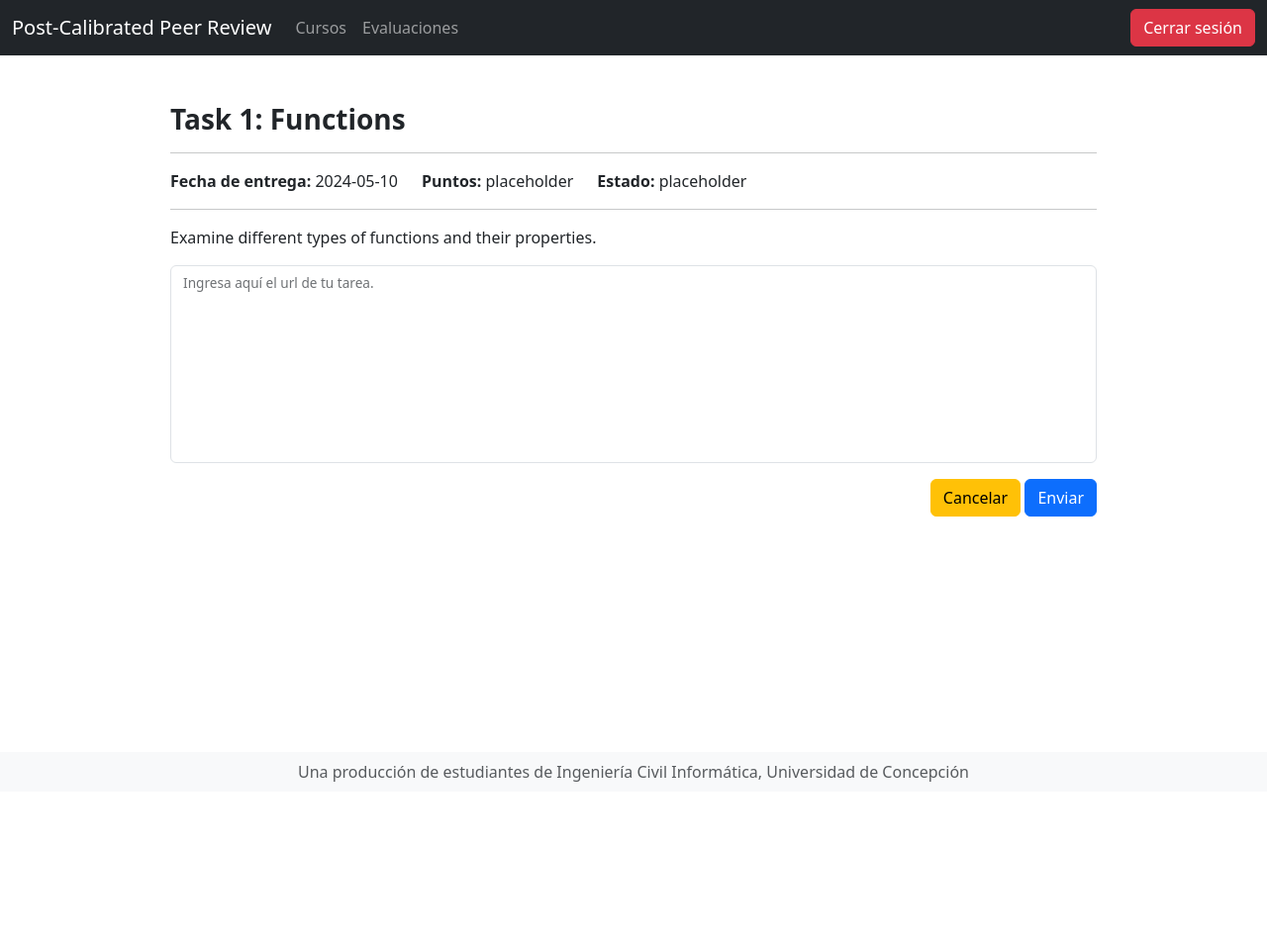
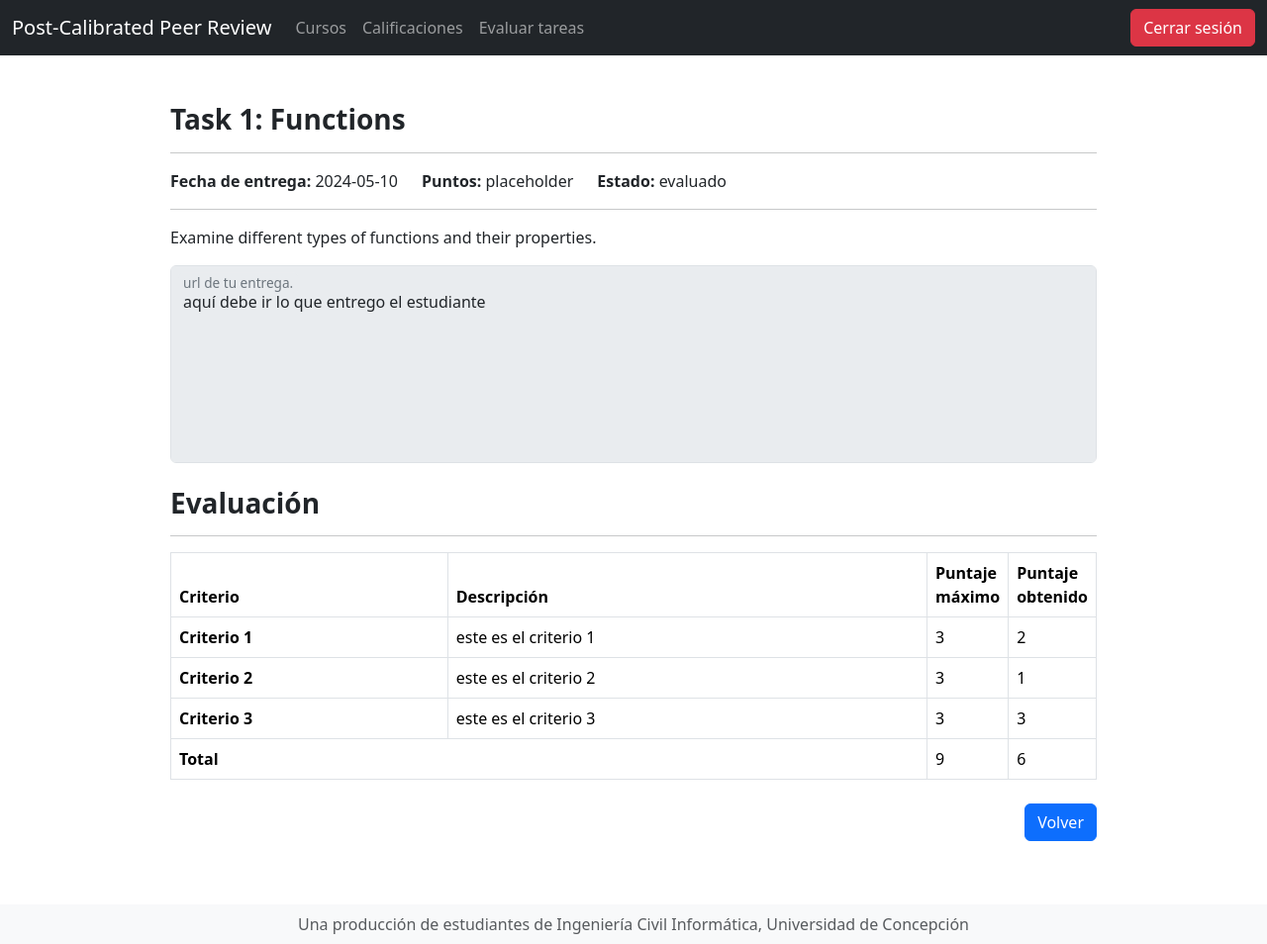
Before and after one commit to gllrmoliva/PostCPRweb, a Flask app: page /student/t/4 in a window 1280 px wide. Shown: the whole page at 99% size. Before the commit the page ends 790 px from the top, so only its background shows below. Run offline with Flask 3, Linux system fonts and the light colour scheme; a user stored in the database is signed in; data comes from the database, SQL or seed files in the repository.

Commit message:
evaluar tarea student, tareas a evaluar student, estados en upload task

```diff
--- a/app/student/views.py
+++ b/app/student/views.py
@@ -101,7 +101,9 @@
 
     task = database.get_task(task_id)
 
-    return render_template('student/uploadtask.html', task = task)
+    # Esto ahora mismo muestra distintas cosas dependiento del estado
+    # estos son : entregado, no entregado, pendiente, evaluado
+    return render_template('student/uploadtask.html', task = task,estado = "evaluado")
 
 
 @student.route("/t/<task_id>", methods = ['POST'])
@@ -112,9 +114,45 @@
     entregar la tarea a la base de datos.
     """
 
-    database = db.Connection()
-    database.connect()
+    return "metodo post en taskstudent"
 
-    task = database.get_task(task_id)
+@student.route("/reviews", methods = ['GET'])
+@login_required('student')
+def reviews():
+    """
+    En esta ruta se mostraran todas las tareas que deben ser evaluadas por un estudiante.
+    aquí se muestra una tabla con distintos parametros: Curso,Nombre de tarea,descripción. En esta pestaña
+    solo se mostraran las tareas que no se han revisado, luego de ser revisadas no mostraran al student.
+    """
 
-    return "metodo post en taskstudent"
+    return render_template('student/reviews.html')
+
+
+# La variable task id se va a entregar cuando se redirija desde otra pagina
+@student.route("/review/t/<task_id>", methods = ['GET'])
+@login_required('student')
+def review_task(task_id):
+    """
+    En esta pagina se debe completar la evaluación de una tarea con respecto a los criterios establecidos
+    por el tutor.
+    """
+
+    return render_template('student/reviewtask.html', task_id = task_id)
+
+
+@student.route("/review/t/<task_id>", methods = ['POST'])
+@login_required('student')
+def review_task_post(task_id):
+    """
+    Aquí se van a subir las respuestas dadas por el estudiante para la evaluación
+    """
+    request_form = request.form
+    lista_keys = []
+    lista_values= []
+
+    for key, values in request_form.items():
+        lista_keys.append(key)
+        lista_values.append(values)
+
+
+    return str(lista_keys) + "<hr>" + str(lista_values)
--- a/templates/student/base.html
+++ b/templates/student/base.html
@@ -7,11 +7,15 @@
 <ul class="navbar-nav me-auto mb-2 mb-lg-0">
 
     <li class="nav-item">
-        <a class="nav-link" href="/student/">Cursos</a>
+        <a class="nav-link" href="{{url_for('student.home')}}">Cursos</a>
     </li>
 
     <li class="nav-item">
-        <a class="nav-link" href="#">Evaluaciones</a>
+        <a class="nav-link" href="#">Calificaciones</a>
+    </li>
+
+    <li class="nav-item">
+        <a class="nav-link" href="{{url_for('student.reviews')}}">Evaluar tareas</a>
     </li>
 
 </ul>
--- a/templates/student/uploadtask.html
+++ b/templates/student/uploadtask.html
@@ -24,7 +24,7 @@
 
     <div class="col-auto mr-5">
         <span class="fw-bold d-inline">Estado:</span>
-        <span class="d-inline">placeholder </span>
+        <span class="d-inline">{{estado}}</span>
     </div>
 
 </div>
@@ -34,14 +34,15 @@
 <!--Ver como se llama esto en el diccionario-->
 <p>{{task['instructions']}}</p>
 
-<!--TODO: Aqui deberia ir un if dependiendo del estado de la tarea, ademas deberia generalizarse con un url_for-->
+
+{% if estado == 'pendiente' %}
 <form action="{{url_for('student.task_post',task_id=task['id'])}}" method="post">
     <div class="form-floating">
 
         <textarea class="form-control" name="submition" id="floatingTextarea" style="height: 200px; resize: none;"
             required></textarea>
 
-        <label for="floatingTextarea">Ingresa aquí el url de tu tarea.</label>
+        <label for="floatingTextarea">Ingresa aquí el url de tu entrega.</label>
 
     </div>
     <div class="text-end my-3">
@@ -51,6 +52,82 @@
         <button type="submit" class="btn btn-primary btn-md ">Enviar</button>
     </div>
 </form>
+{% endif %}
 
+{% if estado == 'entregado' or estado == 'no entregado'%}
+<form action="{{url_for('student.task_post',task_id=task['id'])}}">
+    <div class="form-floating">
+
+        <textarea class="form-control" name="submition" id="floatingTextarea" style="height: 200px; resize: none;"
+            disabled>aquí debe ir lo que entrego el estudiante</textarea>
+
+        <label for="floatingTextarea">url de tu entrega.</label>
+    </div>
+</form>
+<div class="text-end my-3">
+    <a href="{{url_for('student.course', courseid = task['course_id'])}}" class="btn btn-primary btn-md">Volver</a>
+</div>
+{% endif %}
+
+{% if estado == 'evaluado'%}
+<form action="{{url_for('student.task_post',task_id=task['id'])}}">
+    <div class="form-floating">
+
+        <textarea class="form-control" name="submition" id="floatingTextarea" style="height: 200px; resize: none;"
+            disabled>aquí debe ir lo que entrego el estudiante</textarea>
+
+        <label for="floatingTextarea">url de tu entrega.</label>
+    </div>
+</form>
+
+<div class="my-4">
+    <div class="mb-3">
+        <h3 class="fw-bold">Evaluación</h3>
+    </div>
+    <hr>
+    <table class="table table-bordered table-hover">
+        <thead>
+            <tr>
+                <th scope="col">Criterio</th>
+                <th scope="col">Descripción</th>
+                <th scope="col" style="width: 8%;">Puntaje máximo</th>
+                <th scope="col" style="width: 8%;">Puntaje obtenido</th>
+            </tr>
+        </thead>
+        <tbody>
+            <tr>
+                <th scope="row">Criterio 1</th>
+                <td>este es el criterio 1</td>
+                <td>3</td>
+                <td>2</td>
+            </tr>
+            <tr>
+                <th scope="row">Criterio 2</th>
+                <td>este es el criterio 2</td>
+                <td>3</td>
+                <td>1</td>
+            </tr>
+            <tr>
+                <th scope="row">Criterio 3</th>
+                <td>este es el criterio 3</td>
+                <td>3</td>
+                <td>3</td>
+            </tr>
+        </tbody>
+        <tfoot>
+            <tr>
+                <th scope="row" colspan="2">Total</th>
+                <td>9</td>
+                <td>6</td>
+            </tr>
+        </tfoot>
+    </table>
+</div>
+
+<div class="text-end my-3">
+    <a href="{{url_for('student.course', courseid = task['course_id'])}}" class="btn btn-primary btn-md">Volver</a>
+</div>
+
+{% endif %}
 
 {% endblock %}
--- a/templates/tutor/base.html
+++ b/templates/tutor/base.html
@@ -11,7 +11,7 @@
     </li>
 
     <li class="nav-item">
-        <a class="nav-link" href="#">Evaluaciones</a>
+        <a class="nav-link" href="#">Evaluar</a>
     </li>
 
 </ul>
```
Also changed, not shown: templates/student/reviews.html (added, +40 -0 lines), templates/student/reviewtask.html (added, +73 -0 lines), templates/base.html (line endings or trailing spaces).
